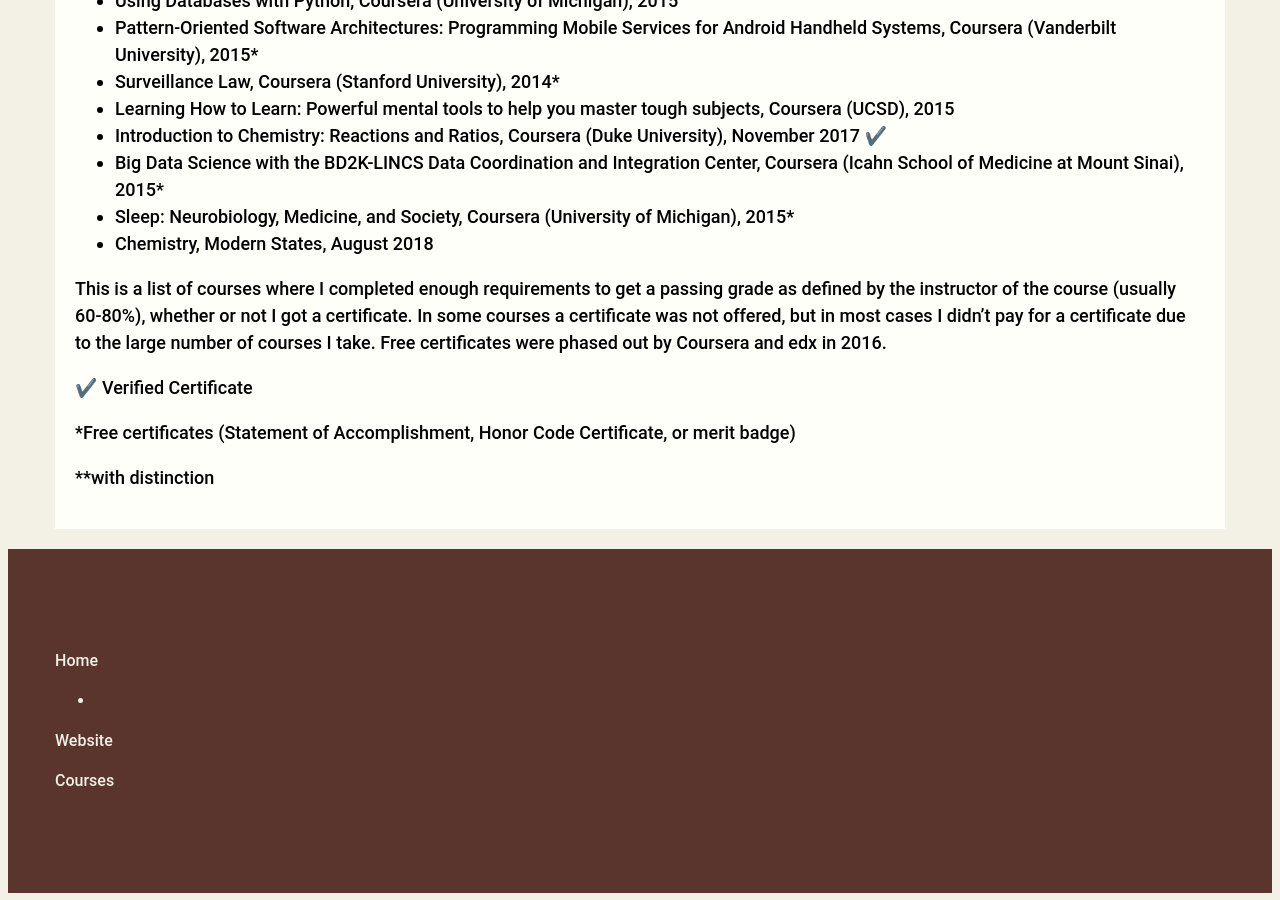
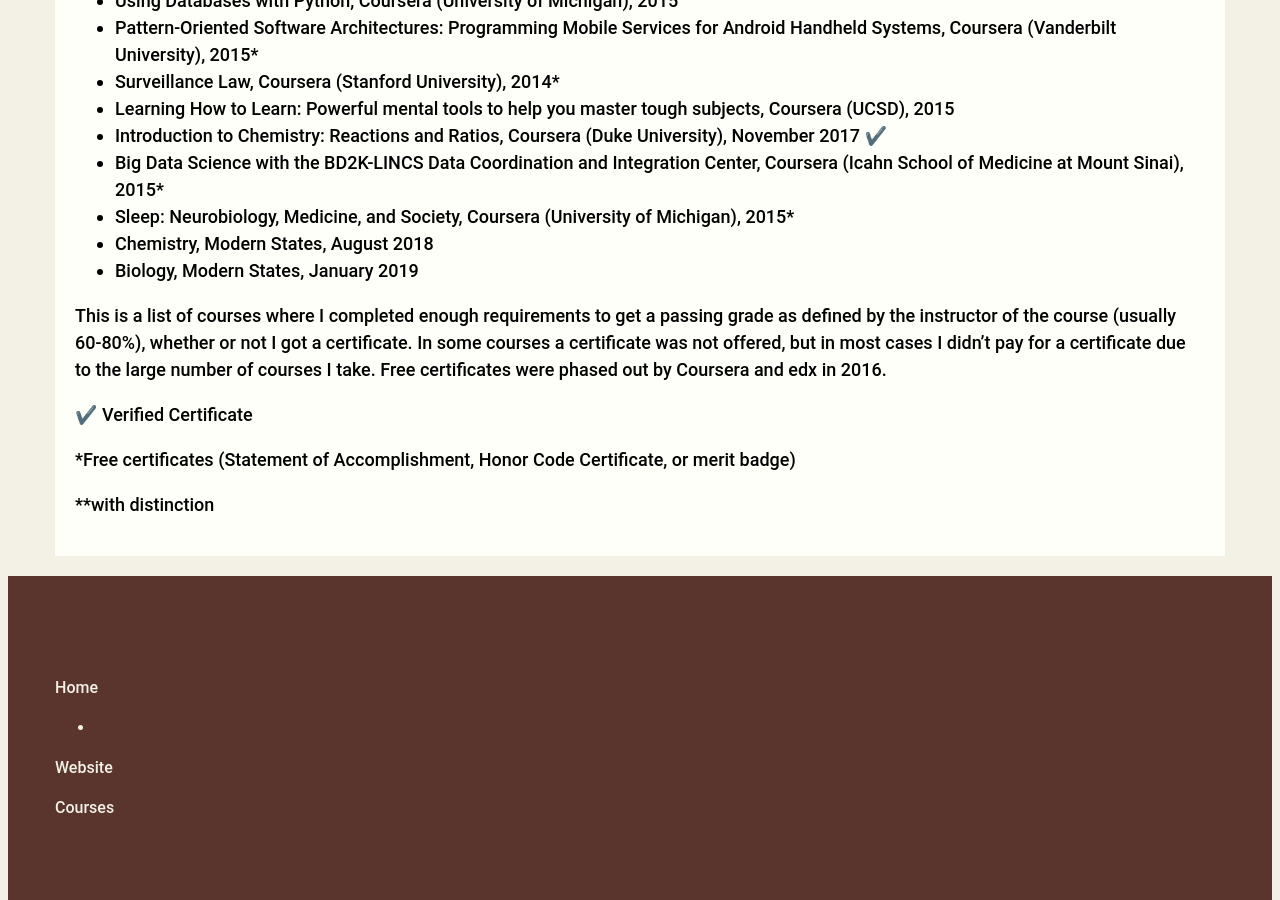
Before and after one commit to ashlynnpai/journal, a Jekyll site: the page built from _pages/other.md, in a window 1280 px wide and 900 px high, scrolled down 979 px. Built offline with Jekyll 4.4.1, drawn with Linux system fonts in a browser that asks for light colours; emoji names are drawn with the system emoji font.

Commit message:
add biology

```diff
--- a/_pages/other.md
+++ b/_pages/other.md
@@ -29,6 +29,7 @@ permalink: "/other/"
 * Big Data Science with the BD2K-LINCS Data Coordination and Integration Center, Coursera (Icahn School of Medicine at Mount Sinai), 2015*
 * Sleep: Neurobiology, Medicine, and Society, Coursera (University of Michigan), 2015*
 * Chemistry, Modern States, August 2018
+* Biology, Modern States, January 2019
 
 
 
```
